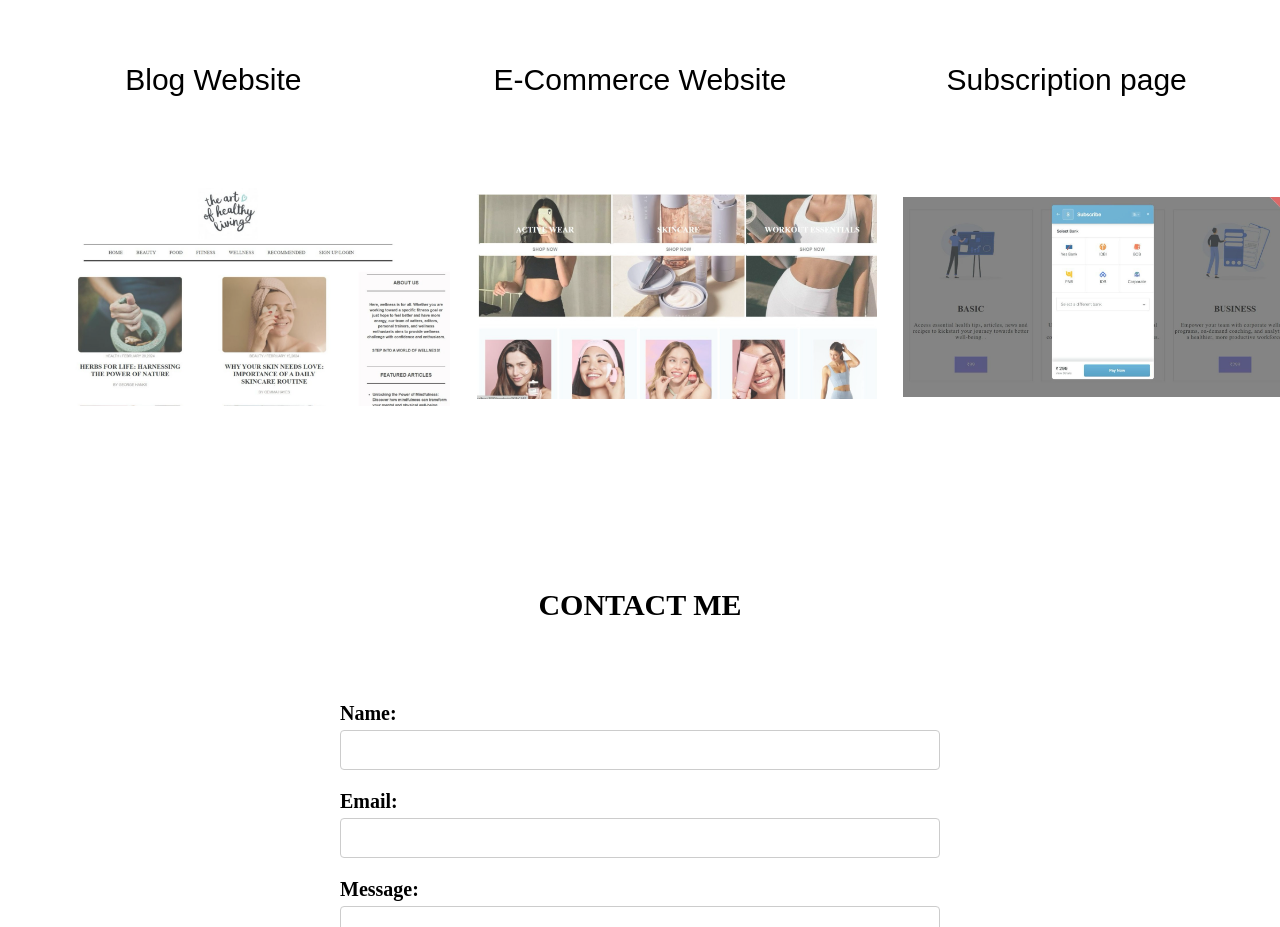
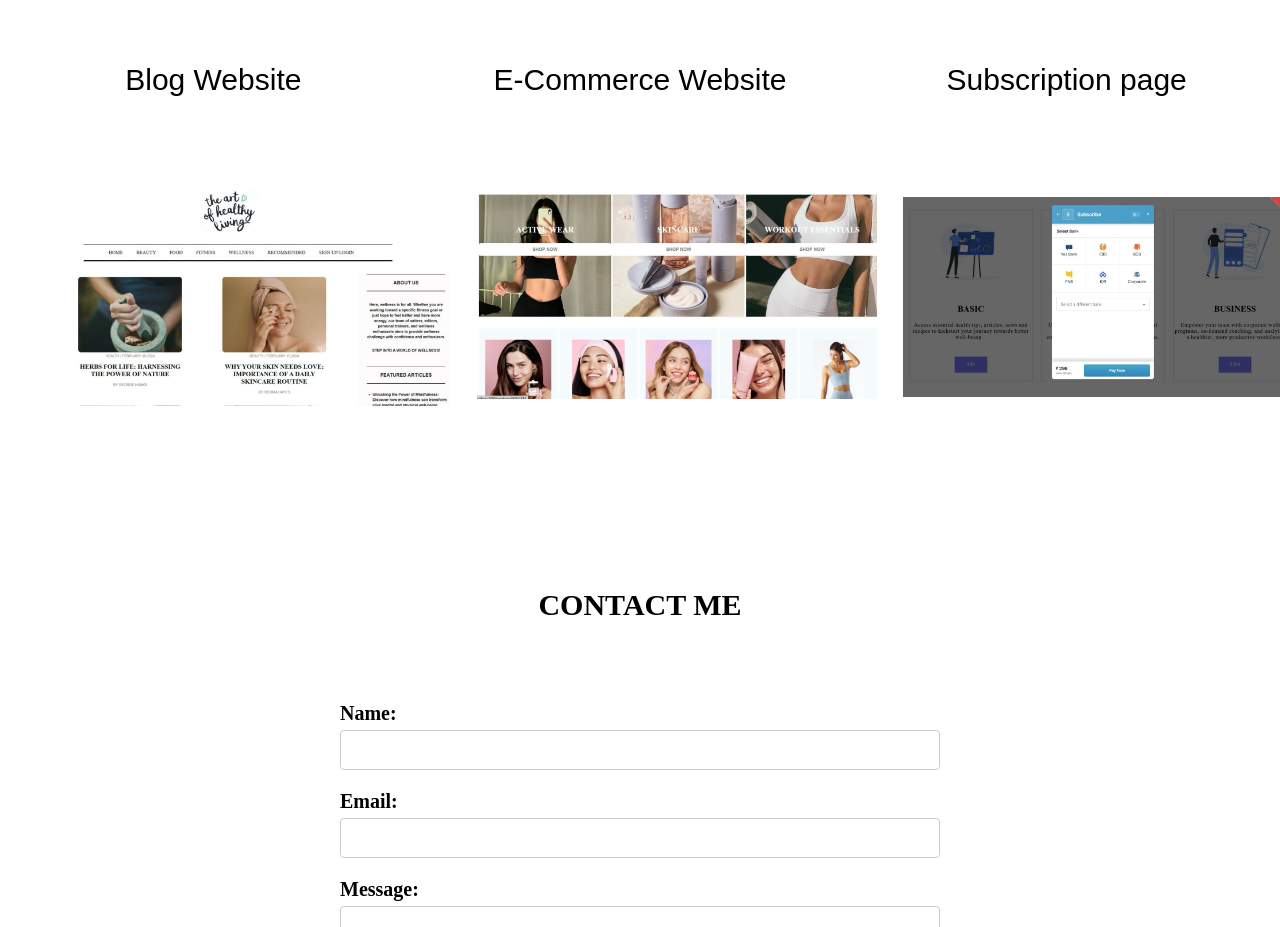
Before and after one commit to riyaa-05/portfolio, a plain HTML site: page index.html in a window 1280 px wide. Shown: the part 2220-3147 px from the top of the page. Drawn offline with Linux system fonts and the light colour scheme; a web font is replaced by a local one.

Commit message:
review 1

```diff
--- a/index.css
+++ b/index.css
@@ -193,11 +193,9 @@ img {
     height: 30vh;
     object-fit: contain;
     padding: 50px;
-    opacity: 0.8;
+
 }
-.projectimg:hover{
-    opacity: 1;
-}
+
 .contactcontent {
     margin: 5% 20%;
     display: flex;
```
